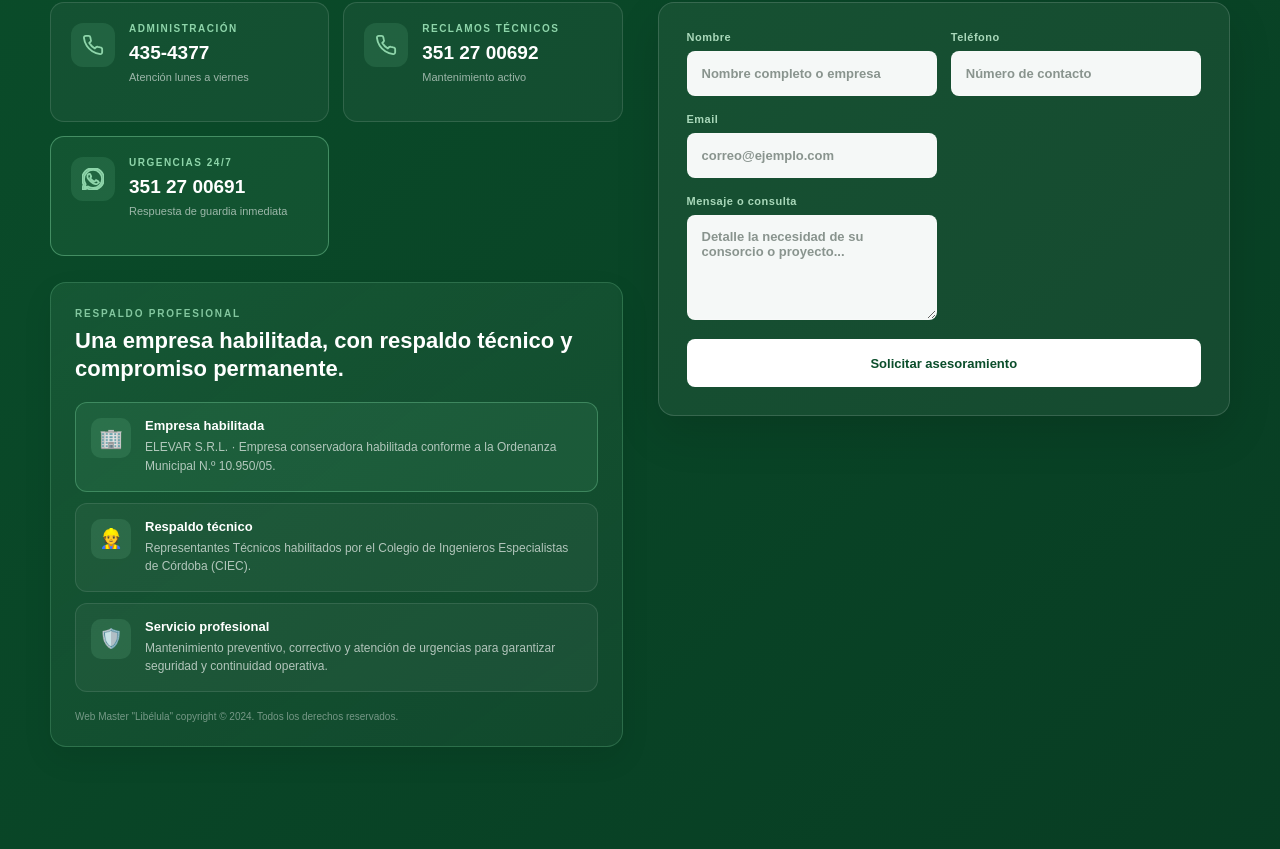
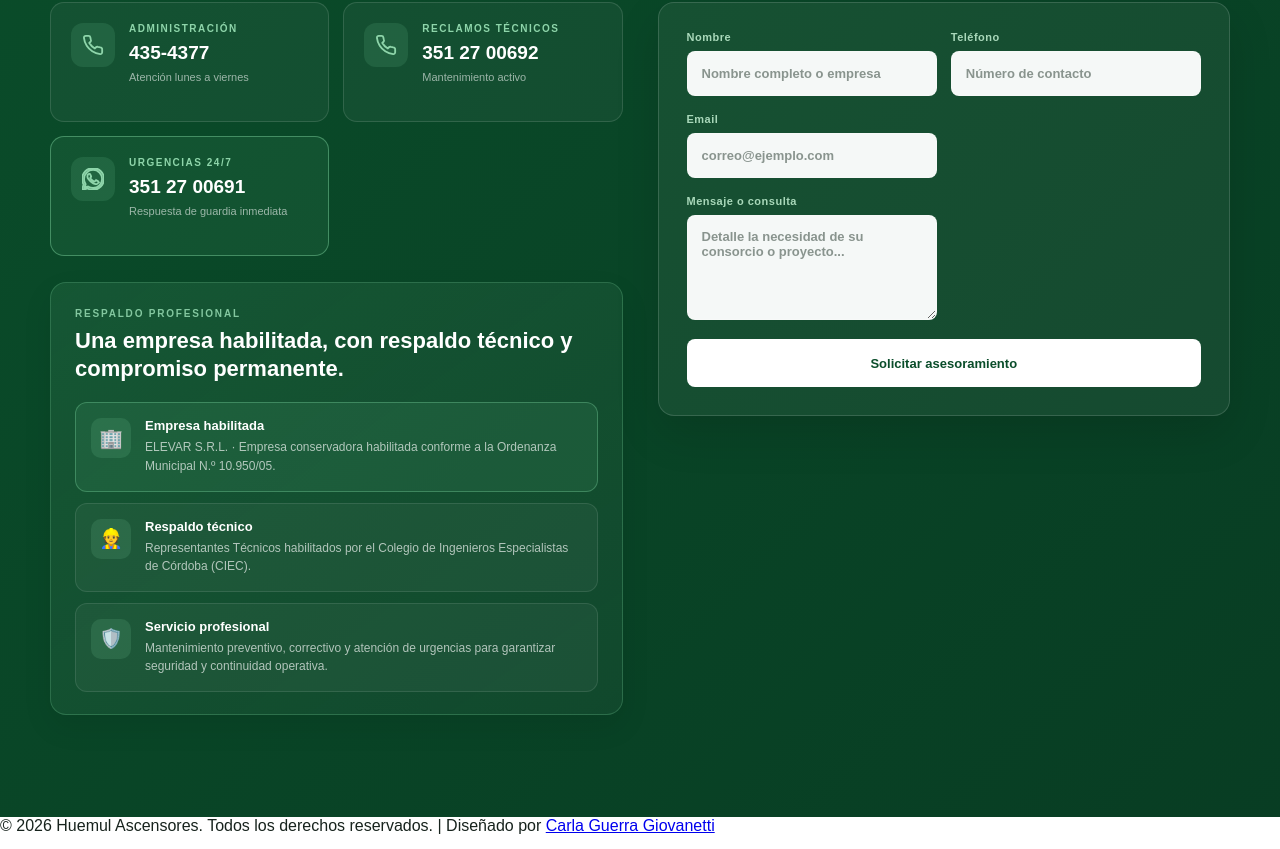
Before and after one commit to carlahuemul-oss/Web-Huemul-Ascensores, a React (Vite) app: page / in a window 1280 px wide. Shown: the part 3577-4426 px from the top of the page. Built offline with nearby package versions, Linux system fonts and the light colour scheme.

Commit message:
git add . git commit -m "Actualiza footer de Huemul" git push

```diff
--- a/src/App.jsx
+++ b/src/App.jsx
@@ -18,7 +18,8 @@ import trabajando from "./assets/galeria/Trabajando.png";
 
 function IconPhone() {
   const whatsappUrgencias =
-  "https://wa.me/5493512700691?text=Hola%20Huemul%20Ascensores%2C%20necesito%20asistencia%20urgente";
+    "https://wa.me/5493512700691?text=Hola%20Huemul%20Ascensores%2C%20necesito%20asistencia%20urgente";
+
   return (
     <svg viewBox="0 0 24 24" aria-hidden="true">
       <path d="M22 16.92v3a2 2 0 0 1-2.18 2 19.79 19.79 0 0 1-8.63-3.07 19.5 19.5 0 0 1-6-6A19.79 19.79 0 0 1 2.12 4.18 2 2 0 0 1 4.11 2h3a2 2 0 0 1 2 1.72c.12.9.33 1.78.62 2.64a2 2 0 0 1-.45 2.11L8 9.75a16 16 0 0 0 6 6l1.28-1.28a2 2 0 0 1 2.11-.45c.86.29 1.74.5 2.64.62A2 2 0 0 1 22 16.92z" />
@@ -104,8 +105,7 @@ function IconInstalaciones() {
 }
 
 function App() {
-  const whatsappUrgencias =
-    "https://wa.me/5493512700691";
+  const whatsappUrgencias = "https://wa.me/5493512700691";
 
   return (
     <div className="app">
@@ -488,10 +488,6 @@ function App() {
                       </div>
                     </div>
                   </div>
-
-                  <p className="trust-note">
-                    Web Master "Libélula" copyright © 2024. Todos los derechos reservados.
-                  </p>
                 </div>
               </div>
 
@@ -580,6 +576,22 @@ function App() {
         </section>
       </main>
 
+      {/* PIE DE PÁGINA */}
+
+      <footer className="site-footer">
+        <p>
+          © {new Date().getFullYear()} Huemul Ascensores. Todos los derechos
+          reservados. | Diseñado por{" "}
+          <a
+            href="https://wa.me/5493515402506?text=Hola%20Carla,%20me%20gustar%C3%ADa%20consultar%20por%20un%20sitio%20web"
+            target="_blank"
+            rel="noopener noreferrer"
+          >
+            Carla Guerra Giovanetti
+          </a>
+        </p>
+      </footer>
+
       <a
         className="whatsapp-float"
         href={whatsappUrgencias}
```
